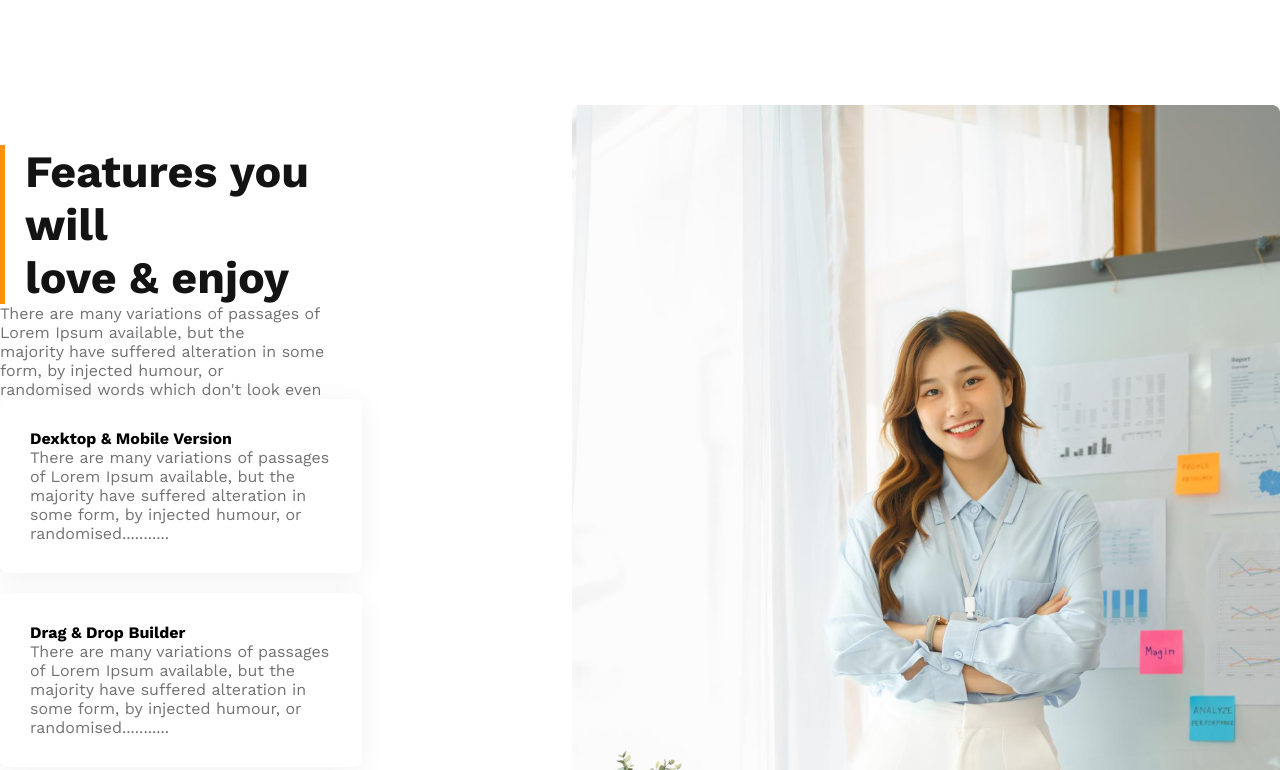
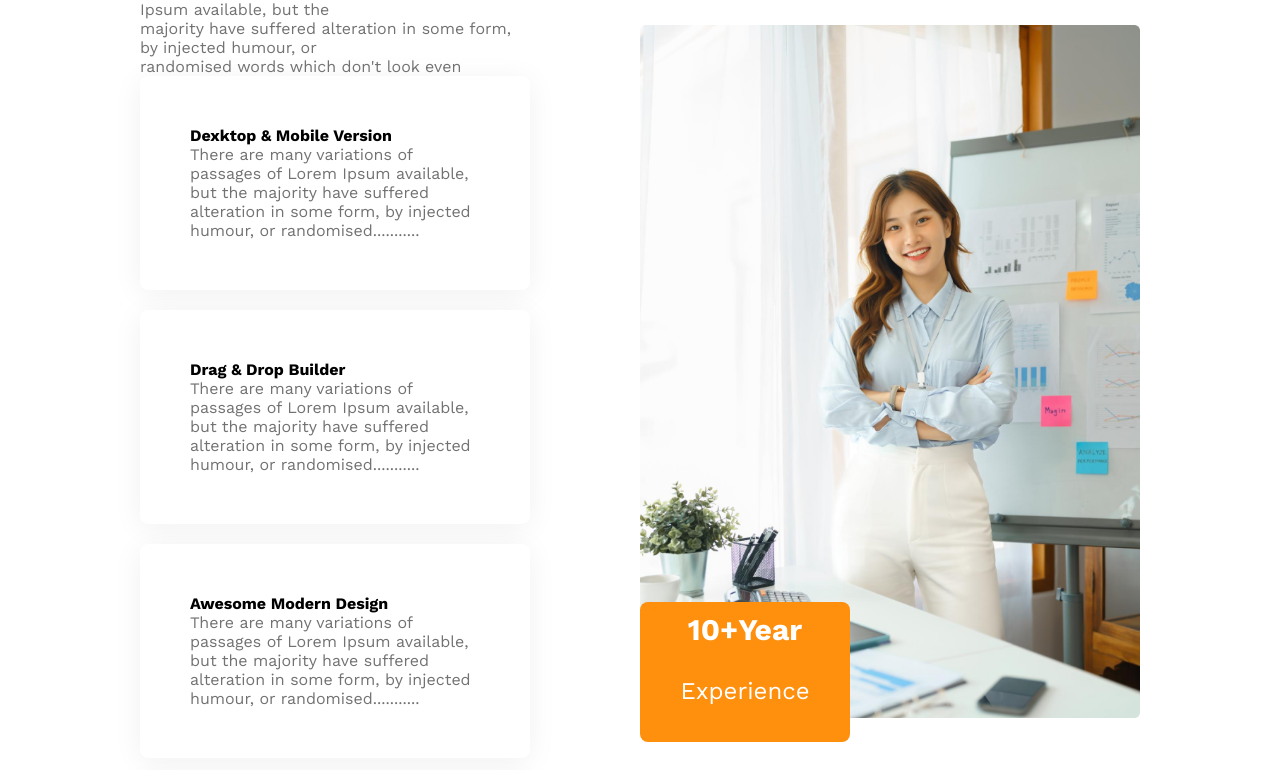
Before and after one commit to FazleRifat/grid-project-1, a plain HTML site: page index.html in a window 1280 px wide. Shown: the part 1604-2374 px from the top of the page. Drawn offline with nearby package versions, Linux system fonts and the light colour scheme.

Commit message:
centering

```diff
--- a/index.html
+++ b/index.html
@@ -60,7 +60,7 @@
         <section><!--services-->
             <div class="services">
                 <div class="service-text">
-                    <h3 class="service-title nav-title">Features you will <br> love & enjoy</h3>
+                    <h3 class="service-title nav-title">Features you will love & enjoy</h3>
                     <p class="service-description nav-description gray">There are many variations of passages of Lorem Ipsum available, but the <br> majority have suffered alteration in some form, by injected humour, or <br> randomised words which don't look even</p>
                     <div class="card">
                         <h4>Dexktop & Mobile Version</h4>
@@ -137,7 +137,7 @@
     </main>
 
     <footer>
-        <p>All rights reserved copyright@2023 startup landing page design</p>
+        <p class="gray">All rights reserved copyright@2023 startup landing page design</p>
     </footer>
 </body>
 </html>
--- a/style.css
+++ b/style.css
@@ -99,8 +99,8 @@ nav a:hover{
 }
 /* main section */
 .main{
-    max-width:1440px;
-    margin: 70px auto;
+    max-width:1000px;
+    margin: 40px auto;
 }
 /* feature */
 .feature{
@@ -144,14 +144,14 @@ nav a:hover{
     gap:20px
 }
 .feature-img{
-    width: 300px;
+    width: 200px;
 }
 /* services */
 .services{
     display: flex;
     align-items: center;
     margin-top: 130px;
-    gap:120px;
+    gap:20px;
 }
 .service-title{
     border-left:5px solid #FF900E;
@@ -159,7 +159,7 @@ nav a:hover{
 }
 .services .card{
     box-sizing: border-box;
-    padding: 30px;
+    padding: 50px;
     margin-bottom: 20px;
     text-align: left;
     border-radius: 8px;
@@ -169,10 +169,12 @@ nav a:hover{
 .service-img{
     height: 90%;
     margin-left: 90px;
+    width: 500px;
 }
 .ten-year{
+    width: 200px;
+    height: 120px;
     text-align: center;
-    width: 342px;
     border: none;
     border-radius: 8px;
     color: #FFF;
@@ -180,12 +182,14 @@ nav a:hover{
     position: relative;
     padding: 10px 5px ;
     bottom: 120px;
+    left: 90px;
 }
 .ten-year h2{
-    font-size: 65px;
+    font-size:30px;
     margin: 0px;
 }
 .ten-year p{
+    margin-top: 30px;
     font-size: 1.5rem;
 }
 /* facts */
@@ -297,6 +301,7 @@ footer p{
     }
     footer{
        margin: 0px;
+       padding: 0px;
 
     }
     footer p{
@@ -308,9 +313,11 @@ footer p{
 @media screen and (min-width:576px) and (max-width:992px) {
     header{
         padding: 50px;
+
     }
     nav,.feature,.fact-card,.sponsor-photo,.services {
         flex-direction: column;
+        justify-content: center;
     }
     .fact{
         padding: 20px;
@@ -325,3 +332,7 @@ footer p{
         margin: 0px;
     }
 }
+@media screen and(min-width:992px) and (max-width:1080px) {
+
+
+}
```
